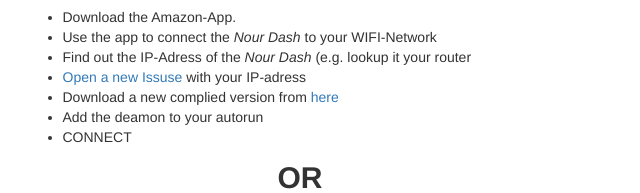
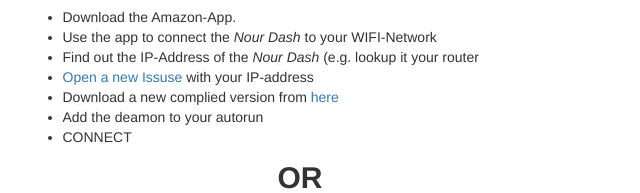
Before and after one commit to thenourproject/thenourproject.github.io, a plain HTML site: page index.html in a window 1280 px wide. Shown: the part 607-800 px from the top of the page, 340-980 px from the left. Drawn offline with nearby package versions, Linux system fonts and the light colour scheme; a script that the page names is missing.

Commit message:
Update index.html

```diff
--- a/index.html
+++ b/index.html
@@ -40,8 +40,8 @@
             <ul>
                 <li>Download the  Amazon-App.</li>
                 <li>Use the app to connect the <i>Nour Dash</i> to your WIFI-Network</li>
-                <li>Find out the IP-Adress of the <i>Nour Dash</i> (e.g. lookup it your router</li>
-                <li><a href="https://github.com/thenourproject/nour-dash-ahk/issues/new">Open a new Issuse</a> with your IP-adress</li>
+                <li>Find out the IP-Address of the <i>Nour Dash</i> (e.g. lookup it your router</li>
+                <li><a href="https://github.com/thenourproject/nour-dash-ahk/issues/new">Open a new Issuse</a> with your IP-address</li>
                 <li>Download a new complied version from <a href="https://github.com/thenourproject/nour-dash-ahk">here</a></li>
                 <li>Add the deamon to your autorun</li>
                 <li>CONNECT</li>
```
